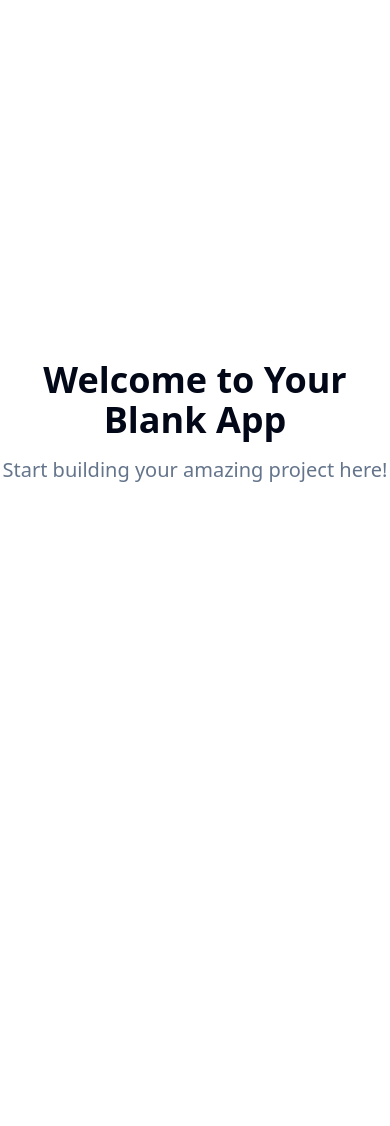
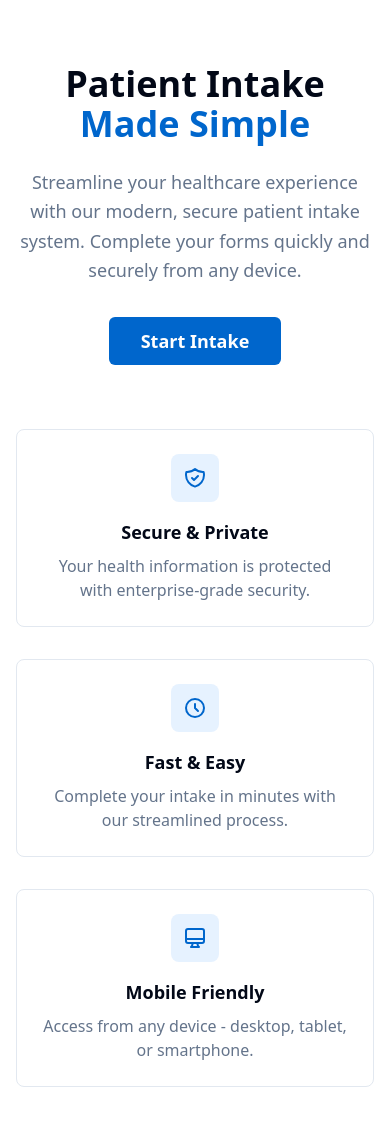
Before and after one commit to PTNearMe/swift-intake-hub, a React (Vite) app: page / in a window 390 px wide. Shown: the top 1126 px of the page. Before the commit the page ends 844 px from the top, so only its background shows below. Built offline with nearby package versions, Linux system fonts and the light colour scheme.

Commit message:
Add landing page
Create a responsive landing page at the root URL with a "Start Intake" button that navigates to "/intake/start".

```diff
--- a/src/App.tsx
+++ b/src/App.tsx
@@ -4,6 +4,7 @@ import { TooltipProvider } from "@/components/ui/tooltip";
 import { QueryClient, QueryClientProvider } from "@tanstack/react-query";
 import { BrowserRouter, Routes, Route } from "react-router-dom";
 import Index from "./pages/Index";
+import IntakeStart from "./pages/IntakeStart";
 import NotFound from "./pages/NotFound";
 
 const queryClient = new QueryClient();
@@ -16,6 +17,7 @@ const App = () => (
       <BrowserRouter>
         <Routes>
           <Route path="/" element={<Index />} />
+          <Route path="/intake/start" element={<IntakeStart />} />
           {/* ADD ALL CUSTOM ROUTES ABOVE THE CATCH-ALL "*" ROUTE */}
           <Route path="*" element={<NotFound />} />
         </Routes>
--- a/src/index.css
+++ b/src/index.css
@@ -17,8 +17,8 @@ All colors MUST be HSL.
     --popover: 0 0% 100%;
     --popover-foreground: 222.2 84% 4.9%;
 
-    --primary: 222.2 47.4% 11.2%;
-    --primary-foreground: 210 40% 98%;
+    --primary: 210 100% 40%;
+    --primary-foreground: 0 0% 100%;
 
     --secondary: 210 40% 96.1%;
     --secondary-foreground: 222.2 47.4% 11.2%;
@@ -26,8 +26,8 @@ All colors MUST be HSL.
     --muted: 210 40% 96.1%;
     --muted-foreground: 215.4 16.3% 46.9%;
 
-    --accent: 210 40% 96.1%;
-    --accent-foreground: 222.2 47.4% 11.2%;
+    --accent: 210 100% 95%;
+    --accent-foreground: 210 100% 40%;
 
     --destructive: 0 84.2% 60.2%;
     --destructive-foreground: 210 40% 98%;
--- a/src/pages/Index.tsx
+++ b/src/pages/Index.tsx
@@ -1,11 +1,68 @@
-// Update this page (the content is just a fallback if you fail to update the page)
+import { useNavigate } from "react-router-dom";
+import { Button } from "@/components/ui/button";
 
 const Index = () => {
+  const navigate = useNavigate();
+
   return (
-    <div className="min-h-screen flex items-center justify-center bg-background">
-      <div className="text-center">
-        <h1 className="text-4xl font-bold mb-4">Welcome to Your Blank App</h1>
-        <p className="text-xl text-muted-foreground">Start building your amazing project here!</p>
+    <div className="min-h-screen bg-background">
+      {/* Hero Section */}
+      <div className="container mx-auto px-4 py-16 md:py-24 lg:py-32">
+        <div className="max-w-4xl mx-auto text-center">
+          {/* Main Heading */}
+          <h1 className="text-4xl md:text-5xl lg:text-6xl font-bold text-foreground mb-6">
+            Patient Intake
+            <span className="block text-primary">Made Simple</span>
+          </h1>
+
+          {/* Subheading */}
+          <p className="text-lg md:text-xl text-muted-foreground mb-8 max-w-2xl mx-auto leading-relaxed">
+            Streamline your healthcare experience with our modern, secure patient intake system.
+            Complete your forms quickly and securely from any device.
+          </p>
+
+          {/* CTA Button */}
+          <Button
+            onClick={() => navigate("/intake/start")}
+            size="lg"
+            className="px-8 py-6 text-lg font-semibold bg-primary hover:bg-primary/90 text-primary-foreground"
+          >
+            Start Intake
+          </Button>
+        </div>
+
+        {/* Feature Cards */}
+        <div className="grid grid-cols-1 md:grid-cols-3 gap-8 mt-16 max-w-5xl mx-auto">
+          <div className="text-center p-6 rounded-lg bg-card border">
+            <div className="w-12 h-12 bg-accent rounded-lg mx-auto mb-4 flex items-center justify-center">
+              <svg className="w-6 h-6 text-accent-foreground" fill="none" stroke="currentColor" viewBox="0 0 24 24">
+                <path strokeLinecap="round" strokeLinejoin="round" strokeWidth={2} d="M9 12l2 2 4-4m5.618-4.016A11.955 11.955 0 0112 2.944a11.955 11.955 0 01-8.618 3.04A12.02 12.02 0 003 9c0 5.591 3.824 10.29 9 11.622 5.176-1.332 9-6.03 9-11.622 0-1.042-.133-2.052-.382-3.016z" />
+              </svg>
+            </div>
+            <h3 className="text-lg font-semibold text-foreground mb-2">Secure & Private</h3>
+            <p className="text-muted-foreground">Your health information is protected with enterprise-grade security.</p>
+          </div>
+
+          <div className="text-center p-6 rounded-lg bg-card border">
+            <div className="w-12 h-12 bg-accent rounded-lg mx-auto mb-4 flex items-center justify-center">
+              <svg className="w-6 h-6 text-accent-foreground" fill="none" stroke="currentColor" viewBox="0 0 24 24">
+                <path strokeLinecap="round" strokeLinejoin="round" strokeWidth={2} d="M12 8v4l3 3m6-3a9 9 0 11-18 0 9 9 0 0118 0z" />
+              </svg>
+            </div>
+            <h3 className="text-lg font-semibold text-foreground mb-2">Fast & Easy</h3>
+            <p className="text-muted-foreground">Complete your intake in minutes with our streamlined process.</p>
+          </div>
+
+          <div className="text-center p-6 rounded-lg bg-card border">
+            <div className="w-12 h-12 bg-accent rounded-lg mx-auto mb-4 flex items-center justify-center">
+              <svg className="w-6 h-6 text-accent-foreground" fill="none" stroke="currentColor" viewBox="0 0 24 24">
+                <path strokeLinecap="round" strokeLinejoin="round" strokeWidth={2} d="M9.75 17L9 20l-1 1h8l-1-1-.75-3M3 13h18M5 17h14a2 2 0 002-2V5a2 2 0 00-2-2H5a2 2 0 00-2 2v10a2 2 0 002 2z" />
+              </svg>
+            </div>
+            <h3 className="text-lg font-semibold text-foreground mb-2">Mobile Friendly</h3>
+            <p className="text-muted-foreground">Access from any device - desktop, tablet, or smartphone.</p>
+          </div>
+        </div>
       </div>
     </div>
   );
--- /dev/null
+++ b/src/pages/IntakeStart.tsx
@@ -0,0 +1,12 @@
+const IntakeStart = () => {
+  return (
+    <div className="min-h-screen flex items-center justify-center bg-background">
+      <div className="text-center">
+        <h1 className="text-4xl font-bold mb-4 text-foreground">Patient Intake Form</h1>
+        <p className="text-xl text-muted-foreground">Coming Soon...</p>
+      </div>
+    </div>
+  );
+};
+
+export default IntakeStart;
```
